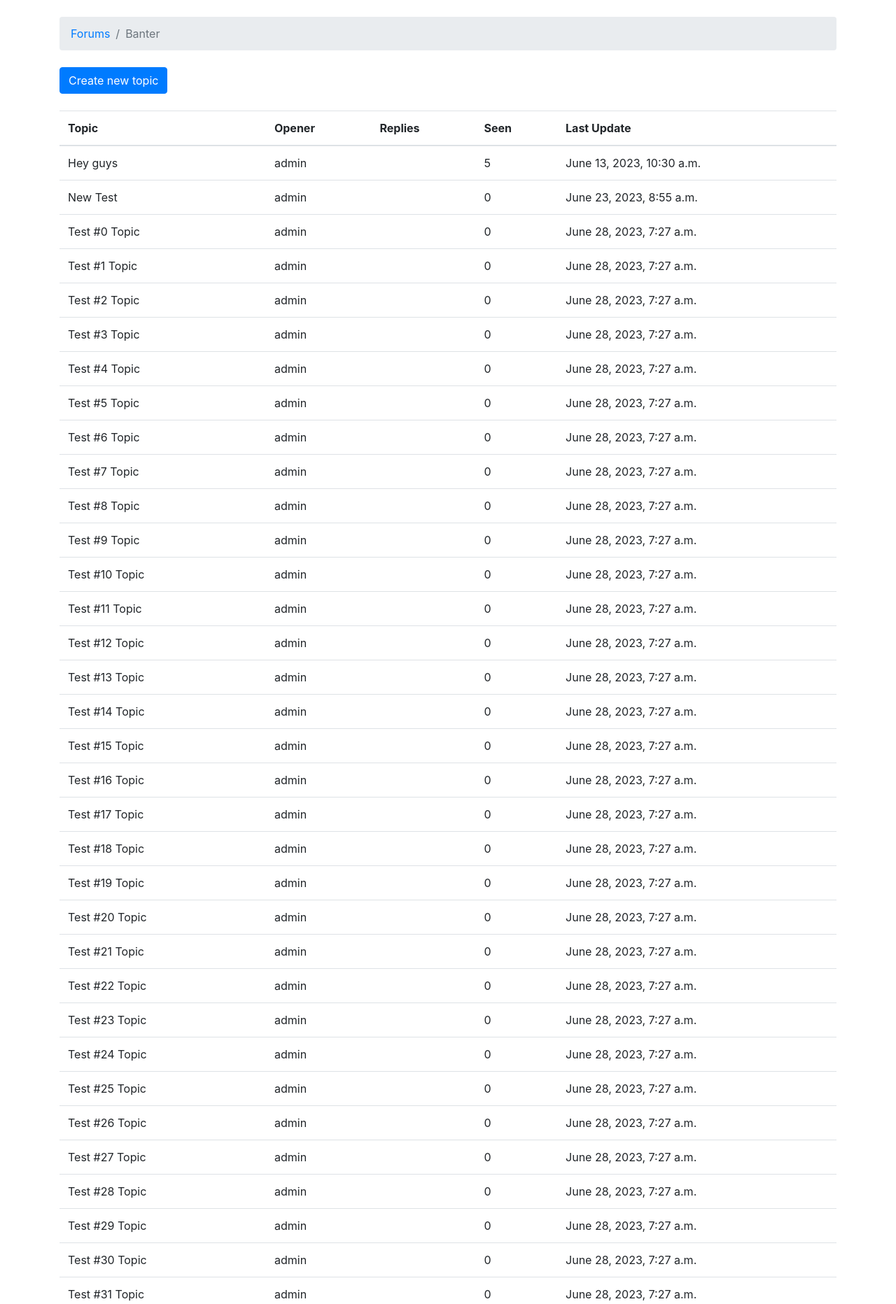
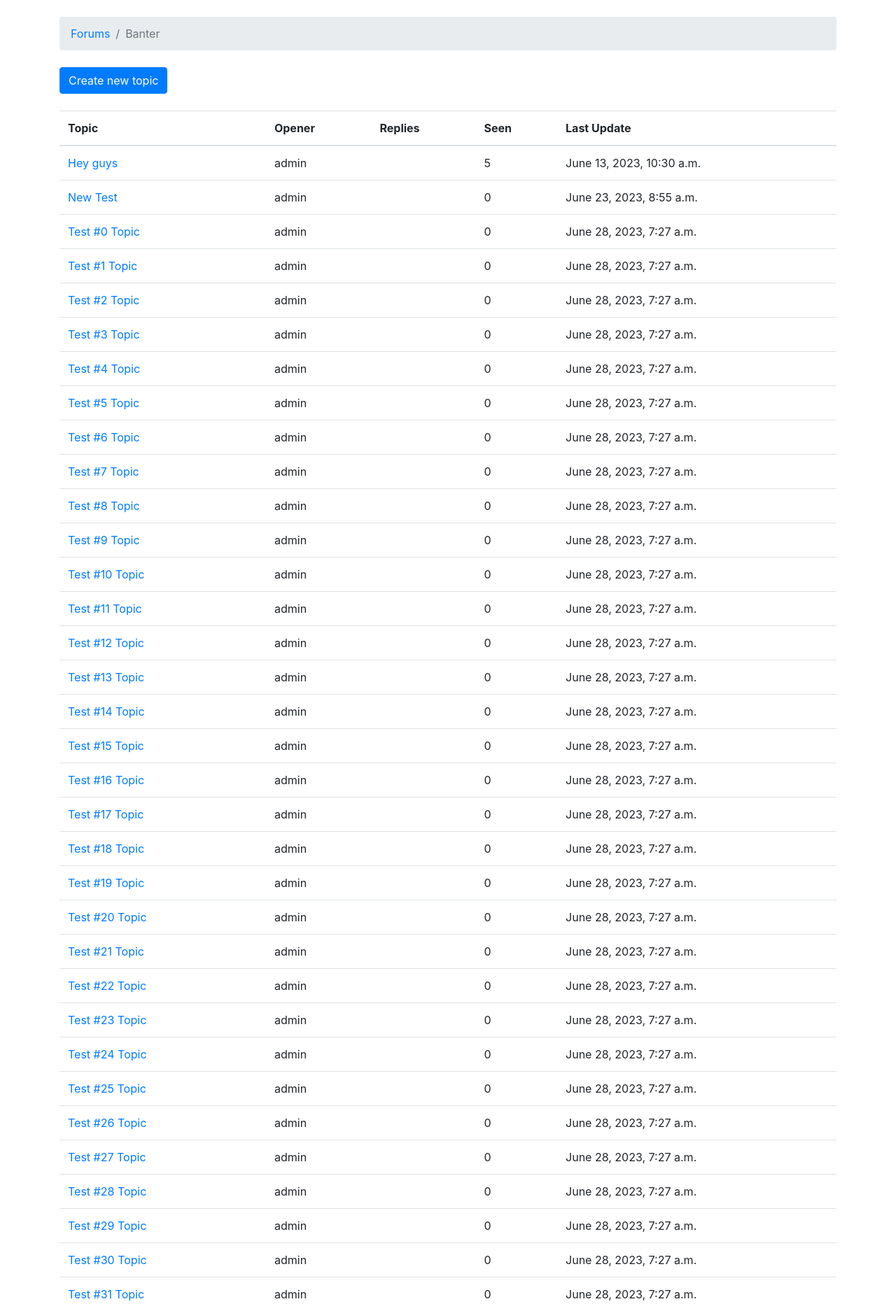
Before and after one commit to am-derrick/mydjangoapp, a Django app: page /forum/1/ in a window 1280 px wide. Shown: the part 74-1938 px from the top of the page at 70% size. Run offline with Django 4.2, Linux system fonts and the light colour scheme; data comes from the database, SQL or seed files in the repository; both versions use the stored data as it was after the commit; some libraries are stand-ins or nearby versions; some web fonts are replaced.

Commit message:
edited to contain url to topics page

```diff
--- a/templates/topics.html
+++ b/templates/topics.html
@@ -14,7 +14,7 @@
         <a href="{% url 'new_topic' forum.pk %}" class="btn btn-primary">Create new topic</a>
     </div>
 
-    <table class="table">
+    <table class="table mb-4">
         <thead class="thead-inverse">
             <tr>
                 <th>Topic</th>
@@ -26,8 +26,13 @@
         </thead>
         <tbody>
             {% for topic in forum.topics.all %}
+                {% url 'topic_posts' forum.pk topic.pk as topic_url %}
                 <tr>
-                    <td><href="{% url 'topic_posts' forum.pk topic.pk %}">{{ topic.subject }}</a></td>
+                    <td>
+                        <p class="mb-0">
+                        <a href="{{ topic_url }}">{{ topic.subject }}</a>
+                        </p>
+                    </td>
                     <td>{{ topic.opener.username }}</td>
                     <td>{{ topic.replies }}</td>
                     <td>{{ topic.views }}</td>
```
Also changed, not shown: db.sqlite3.
